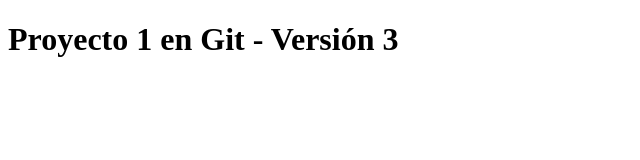
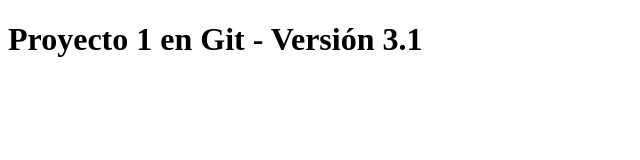
Before and after one commit to danielsanchez68/proyecto1, a plain HTML site: page index.html in a window 1280 px wide. Shown: the full height of the page, 0-640 px from the left. Drawn offline with Linux system fonts and the light colour scheme.

Commit message:
3ra version del proyecto - rev 1

```diff
--- a/index.html
+++ b/index.html
@@ -8,7 +8,7 @@
 </head>
 <body>
 
-    <h1>Proyecto 1 en Git - Versión 3</h1>
+    <h1>Proyecto 1 en Git - Versión 3.1</h1>
 
 </body>
 </html>
```
